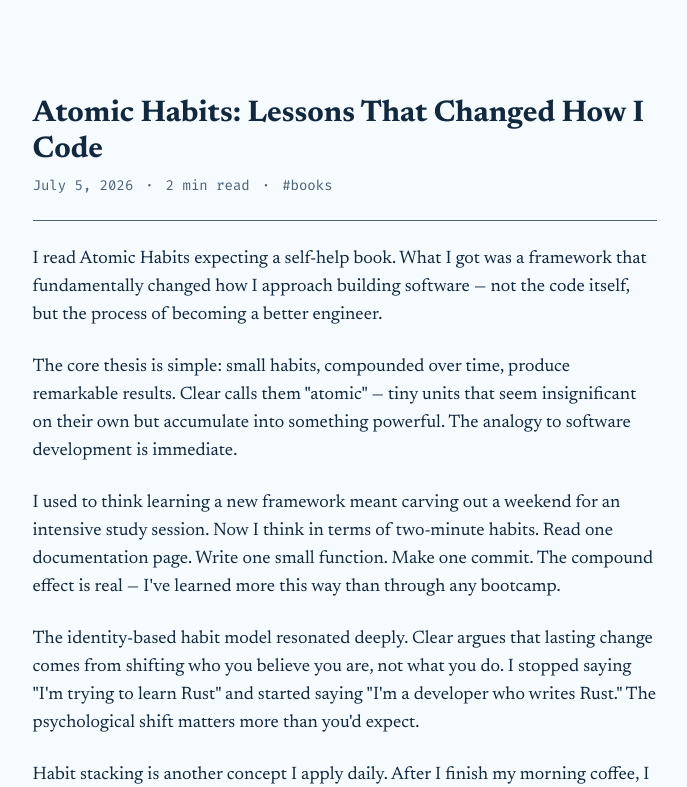
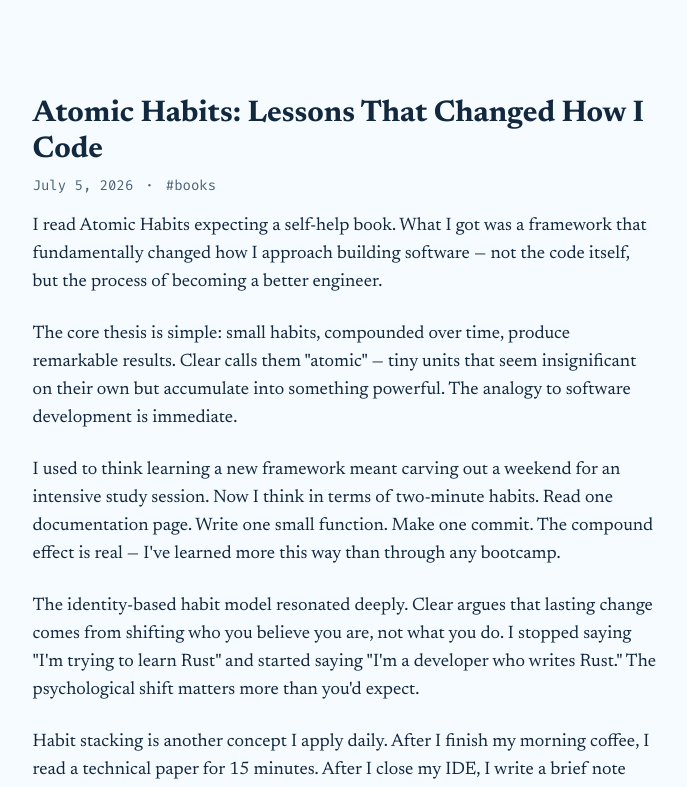
Before and after one commit to andrepg-dev/andrepg-portfolio, a Next.js app: page /blog/atomic-habits-for-developers in a window 1280 px wide. Shown: the top 787 px of the page, without its empty margins (288-975 px from the left). Built offline with nearby package versions, Linux system fonts and the light colour scheme.

Commit message:
Simplify blog post header and formatting

```diff
--- a/src/app/blog/[slug]/page.tsx
+++ b/src/app/blog/[slug]/page.tsx
@@ -1,12 +1,16 @@
+import { formatDate, getAllPosts, getPostBySlug } from '@/lib/posts'
 import Link from 'next/link'
 import { notFound } from 'next/navigation'
-import { getAllPosts, getPostBySlug, formatDate, getReadingTime } from '@/lib/posts'
 
 export function generateStaticParams() {
   return getAllPosts().map((post) => ({ slug: post.slug }))
 }
 
-export default async function PostPage({ params }: { params: Promise<{ slug: string }> }) {
+export default async function PostPage({
+  params,
+}: {
+  params: Promise<{ slug: string }>
+}) {
   const { slug } = await params
   const post = getPostBySlug(slug)
 
@@ -22,10 +26,10 @@
         <article>
           <header>
             <h1 className='text-3xl font-bold'>{post.title}</h1>
-            <div className='flex items-center gap-3 mt-2 text-sm font-mono text-muted'>
+          </header>
+
+          <div className='flex items-center gap-3 mt-2 text-sm font-mono text-muted mb-4'>
             <span>{formatDate(post.date)}</span>
-              <span>·</span>
-              <span>{getReadingTime(post.content)}</span>
             <span>·</span>
             {post.tags.map((tag, i) => (
               <span key={tag}>
@@ -39,9 +43,6 @@
               </span>
             ))}
           </div>
-          </header>
-
-          <hr className='my-6 text-muted' />
 
           <div className='flex flex-col gap-6'>
             {paragraphs.map((p, i) => (
@@ -53,10 +54,16 @@
         <hr className='text-muted' />
 
         <nav className='flex gap-4 text-sm font-mono'>
-          <Link href='/blog' className='underline decoration-double hover:text-accent'>
+          <Link
+            href='/blog'
+            className='underline decoration-double hover:text-accent'
+          >
             ← all posts
           </Link>
-          <Link href='/' className='underline decoration-double hover:text-accent'>
+          <Link
+            href='/'
+            className='underline decoration-double hover:text-accent'
+          >
             home
           </Link>
         </nav>
```
Lines whose indentation alone changed are shown as unchanged.
